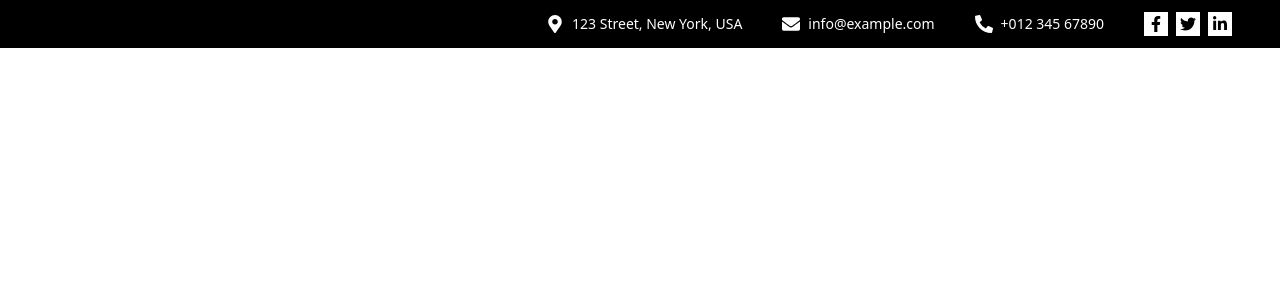
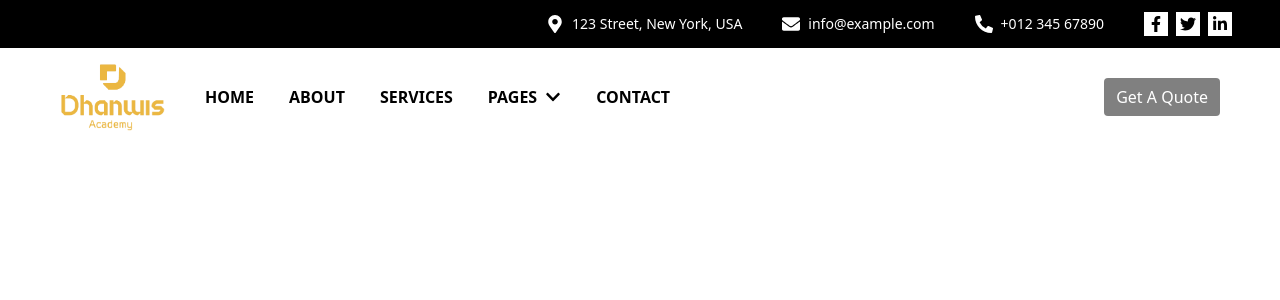
Before and after one commit to Ramees-c/Dhanwis-techinfo, a React (Vite) app: page / in a window 1280 px wide. Shown: the top 300 px of the page. Built offline with nearby package versions, Linux system fonts and the light colour scheme.

Commit message:
navbar component created

```diff
--- /dev/null
+++ b/src/components/Navbar/Navbar.jsx
@@ -0,0 +1,223 @@
+import React, { useState, useEffect } from "react";
+import { FaChevronDown } from "react-icons/fa";
+
+import logo from "../../assets/images/logo/dhanwis_academy_logo.png"
+
+function Navbar() {
+  const [isOpen, setIsOpen] = useState(false);
+  const [isSticky, setIsSticky] = useState(false);
+
+  useEffect(() => {
+    const handleScroll = () => {
+      if (window.scrollY > 300) {
+        setIsSticky(true);
+      } else {
+        setIsSticky(false);
+      }
+    };
+
+    window.addEventListener("scroll", handleScroll);
+    return () => window.removeEventListener("scroll", handleScroll);
+  }, []);
+  return (
+    <div
+      className={`bg-white sticky top-[-100px] transition-all duration-500 ${
+        isSticky ? "shadow-md top-0" : ""
+      }`}
+    >
+      <div className="container mx-auto">
+        <nav className="bg-white p-3">
+          <div className="flex items-center justify-between">
+            {/* Mobile logo */}
+            <a href="index.html" className="mr-10">
+              <img className="w-[80px] lg:w-[120px]" src={logo} alt="logo" />
+            </a>
+
+            {/* Mobile menu button */}
+            <button
+              className="lg:hidden focus:outline-none"
+              onClick={() => setIsOpen(!isOpen)}
+            >
+              <svg
+                className="w-6 h-6"
+                fill="none"
+                stroke="currentColor"
+                viewBox="0 0 24 24"
+                xmlns="http://www.w3.org/2000/svg"
+              >
+                <path
+                  strokeLinecap="round"
+                  strokeLinejoin="round"
+                  strokeWidth={2}
+                  d="M4 6h16M4 12h16M4 18h16"
+                />
+              </svg>
+            </button>
+
+            {/* Desktop menu */}
+            <div className="hidden lg:flex items-center w-full">
+              <div className="flex items-center">
+                <a
+                  href="index.html"
+                  className="mr-[35px] py-[25px] text-dark uppercase font-semibold text-base hover:text-primary active:text-primary"
+                >
+                  Home
+                </a>
+                <a
+                  href="about.html"
+                  className="mr-[35px] py-[25px] text-dark uppercase font-semibold text-base hover:text-primary"
+                >
+                  About
+                </a>
+                <a
+                  href="service.html"
+                  className="mr-[35px] py-[25px] text-dark uppercase font-semibold text-base hover:text-primary"
+                >
+                  Services
+                </a>
+
+                {/* Dropdown */}
+                <div className="relative group mr-[35px]">
+                  <button className="flex items-center py-[25px] text-dark uppercase font-semibold text-base hover:text-primary focus:outline-none">
+                    Pages
+                    <FaChevronDown className="ml-2" />
+                  </button>
+                  <div className="absolute left-0 mt-0 w-48 bg-light opacity-0 invisible group-hover:opacity-100 group-hover:visible transition-all duration-300 shadow-lg rounded-b">
+                    <a
+                      href="feature.html"
+                      className="block px-4 py-2 text-dark hover:bg-gray-100"
+                    >
+                      Features
+                    </a>
+                    <a
+                      href="team.html"
+                      className="block px-4 py-2 text-dark hover:bg-gray-100"
+                    >
+                      Our Team
+                    </a>
+                    <a
+                      href="testimonial.html"
+                      className="block px-4 py-2 text-dark hover:bg-gray-100"
+                    >
+                      Testimonial
+                    </a>
+                    <a
+                      href="appoinment.html"
+                      className="block px-4 py-2 text-dark hover:bg-gray-100"
+                    >
+                      Appoinment
+                    </a>
+                    <a
+                      href="404.html"
+                      className="block px-4 py-2 text-dark hover:bg-gray-100"
+                    >
+                      404 Page
+                    </a>
+                  </div>
+                </div>
+
+                <a
+                  href="contact.html"
+                  className="mr-[35px] py-[25px] text-dark uppercase font-semibold text-base hover:text-primary"
+                >
+                  Contact
+                </a>
+              </div>
+
+              <div className="ml-auto hidden lg:block">
+                <a
+                  href="#"
+                  className="bg-primary text-white py-2 px-3 rounded hover:bg-primary-dark transition"
+                >
+                  Get A Quote
+                </a>
+              </div>
+            </div>
+          </div>
+
+          {/* Mobile menu */}
+          <div className={`lg:hidden ${isOpen ? "block" : "hidden"}`}>
+            <div className="flex flex-col space-y-2 mt-4">
+              <a
+                href="index.html"
+                className="text-dark uppercase font-semibold text-base hover:text-primary"
+              >
+                Home
+              </a>
+              <a
+                href="about.html"
+                className="text-dark uppercase font-semibold text-base hover:text-primary"
+              >
+                About
+              </a>
+              <a
+                href="service.html"
+                className="text-dark uppercase font-semibold text-base hover:text-primary"
+              >
+                Services
+              </a>
+
+              {/* Mobile dropdown */}
+              <div className="relative">
+                <button
+                  className="flex items-center text-dark uppercase font-semibold text-base hover:text-primary focus:outline-none"
+                  onClick={() => setIsOpen(!isOpen)}
+                >
+                  Pages
+                  <FaChevronDown className="ml-2" />
+                </button>
+                <div className={`ml-4 mt-2 ${isOpen ? "block" : "hidden"}`}>
+                  <a
+                    href="feature.html"
+                    className="block py-1 text-dark hover:text-primary"
+                  >
+                    Features
+                  </a>
+                  <a
+                    href="team.html"
+                    className="block py-1 text-dark hover:text-primary"
+                  >
+                    Our Team
+                  </a>
+                  <a
+                    href="testimonial.html"
+                    className="block py-1 text-dark hover:text-primary"
+                  >
+                    Testimonial
+                  </a>
+                  <a
+                    href="appoinment.html"
+                    className="block py-1 text-dark hover:text-primary"
+                  >
+                    Appoinment
+                  </a>
+                  <a
+                    href="404.html"
+                    className="block py-1 text-dark hover:text-primary"
+                  >
+                    404 Page
+                  </a>
+                </div>
+              </div>
+
+              <a
+                href="contact.html"
+                className="text-dark uppercase font-semibold text-base hover:text-primary"
+              >
+                Contact
+              </a>
+              <a
+                href="#"
+                className="bg-primary text-white py-2 px-3 rounded hover:bg-primary-dark transition text-center"
+              >
+                Get A Quote
+              </a>
+            </div>
+          </div>
+        </nav>
+      </div>
+    </div>
+  );
+}
+
+export default Navbar;
--- a/src/pages/Home/Home.jsx
+++ b/src/pages/Home/Home.jsx
@@ -1,10 +1,12 @@
 import React from 'react'
 import Topbar from '../../components/Topbar/Topbar'
+import Navbar from '../../components/Navbar/Navbar'
 
 function Home() {
   return (
     <div>
         <Topbar />
+        <Navbar />
     </div>
   )
 }
```
